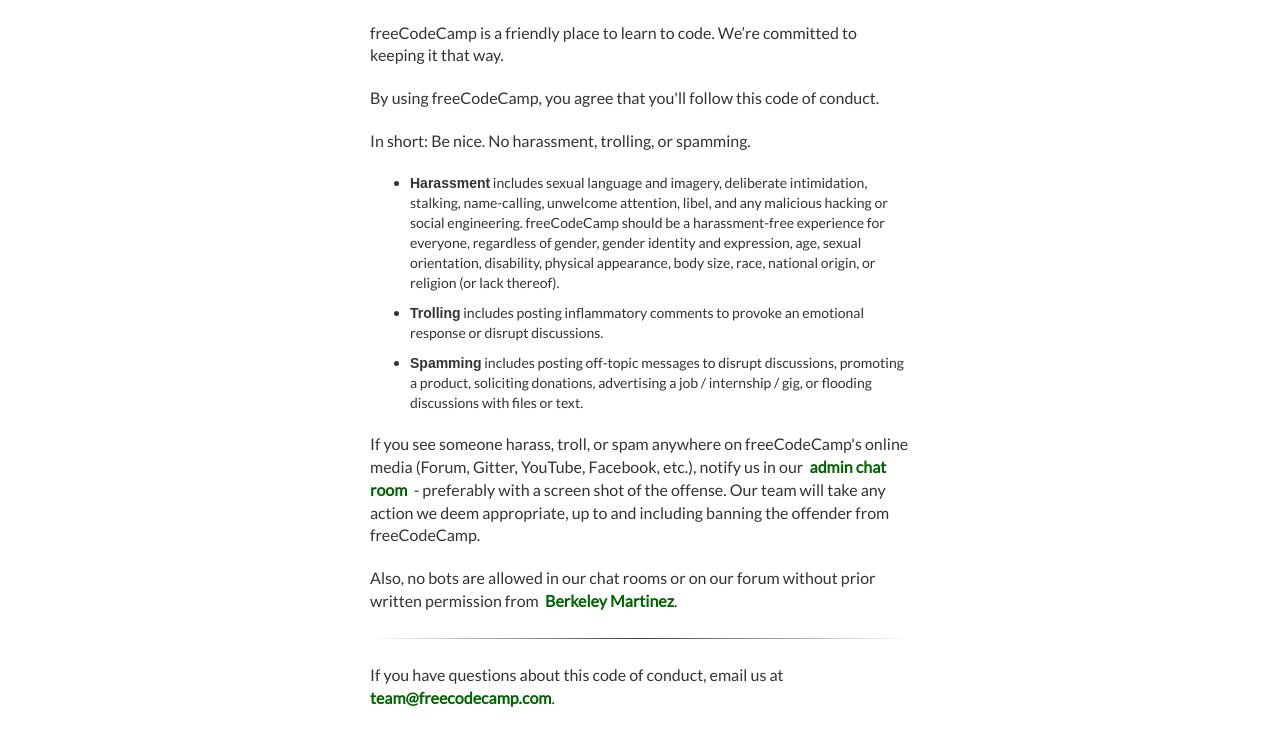
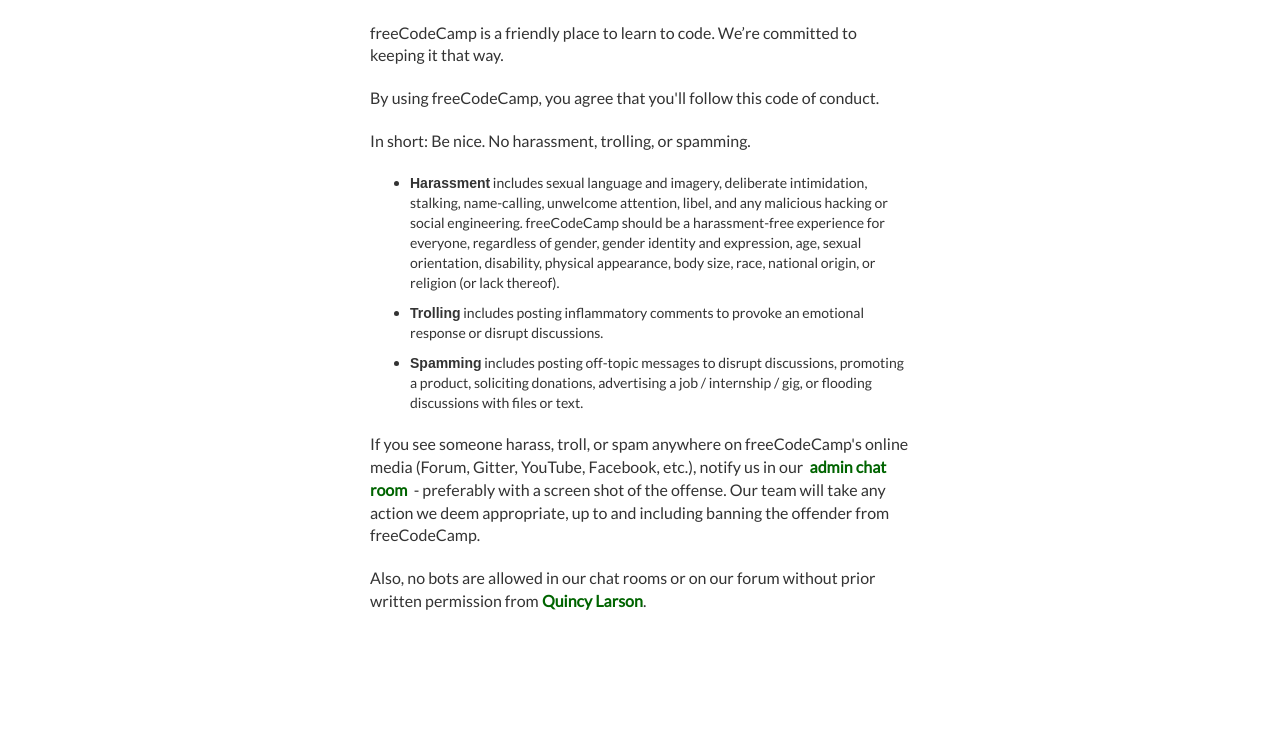
Before and after one commit to freeCodeCamp/code-of-conduct, a plain HTML site: page index.html in a window 1280 px wide. Shown: the part 174-920 px from the top of the page. After the commit the page ends 862 px from the top, so only its background shows below. Drawn offline with Linux system fonts and the light colour scheme.

Commit message:
remove unmonitored team email address

```diff
--- a/index.html
+++ b/index.html
@@ -208,12 +208,9 @@
 
 
       <p>Also, no bots are allowed in our chat rooms or on our forum without
-      prior written permission from &thinsp;<a href=
-      "https://gitter.im/berkeleytrue" target="_blank">Berkeley Martinez</a>.</p>
+      prior written permission from&thinsp;<a href=
+      "https://gitter.im/quincylarson" target="_blank">Quincy Larson</a>.</p>
 
-      <hr>
-
-      <p>If you have questions about this code of conduct, email us at <a href="mailto:team@freecodecamp.com">team@freecodecamp.com</a>.</p>
     </div>
   </div>
 </body>
```
